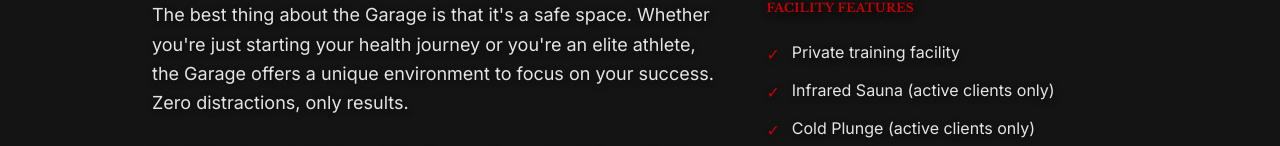
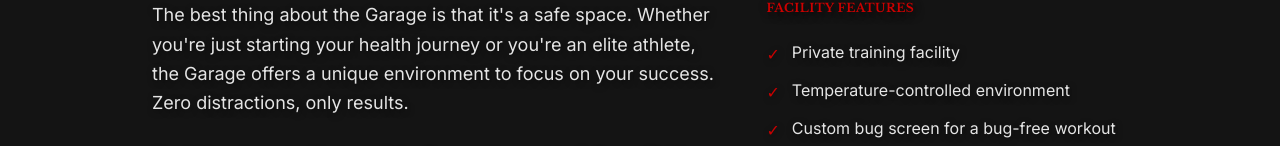
Before and after one commit to davidzabinskifitness/dzf-website, a Next.js app: page /facility in a window 1280 px wide. Shown: the part 642-788 px from the top of the page. Built offline with nearby package versions, Linux system fonts and the light colour scheme.

Commit message:
Update facility feature checklist

```diff
--- a/app/facility/page.tsx
+++ b/app/facility/page.tsx
@@ -11,8 +11,8 @@ export const metadata: Metadata = {
 
 const features = [
   "Private training facility",
-  "Infrared Sauna (active clients only)",
-  "Cold Plunge (active clients only)",
+  "Temperature-controlled environment",
+  "Custom bug screen for a bug-free workout",
   "Full changing room",
   "Bathroom with shower",
   "Fresh towels + organic products provided",
```
